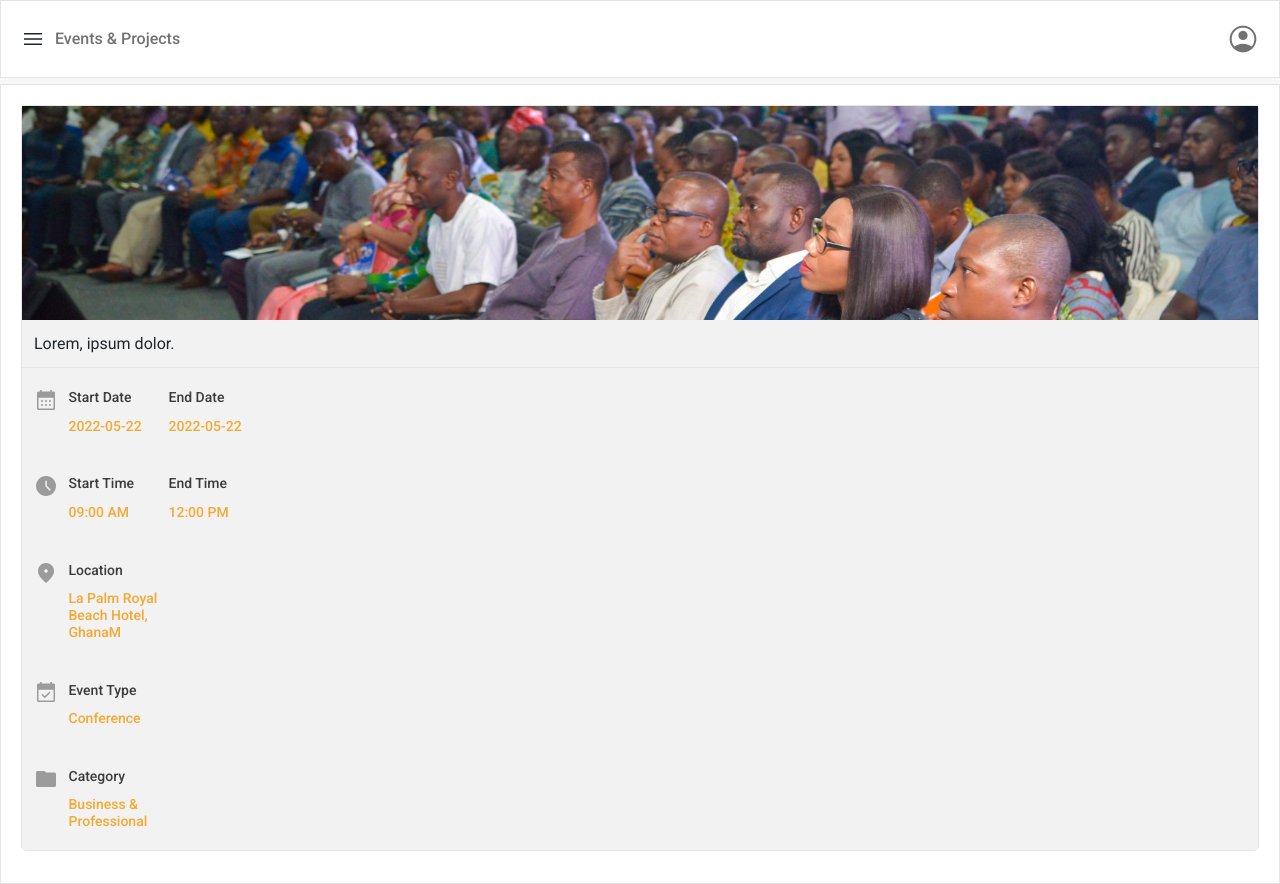
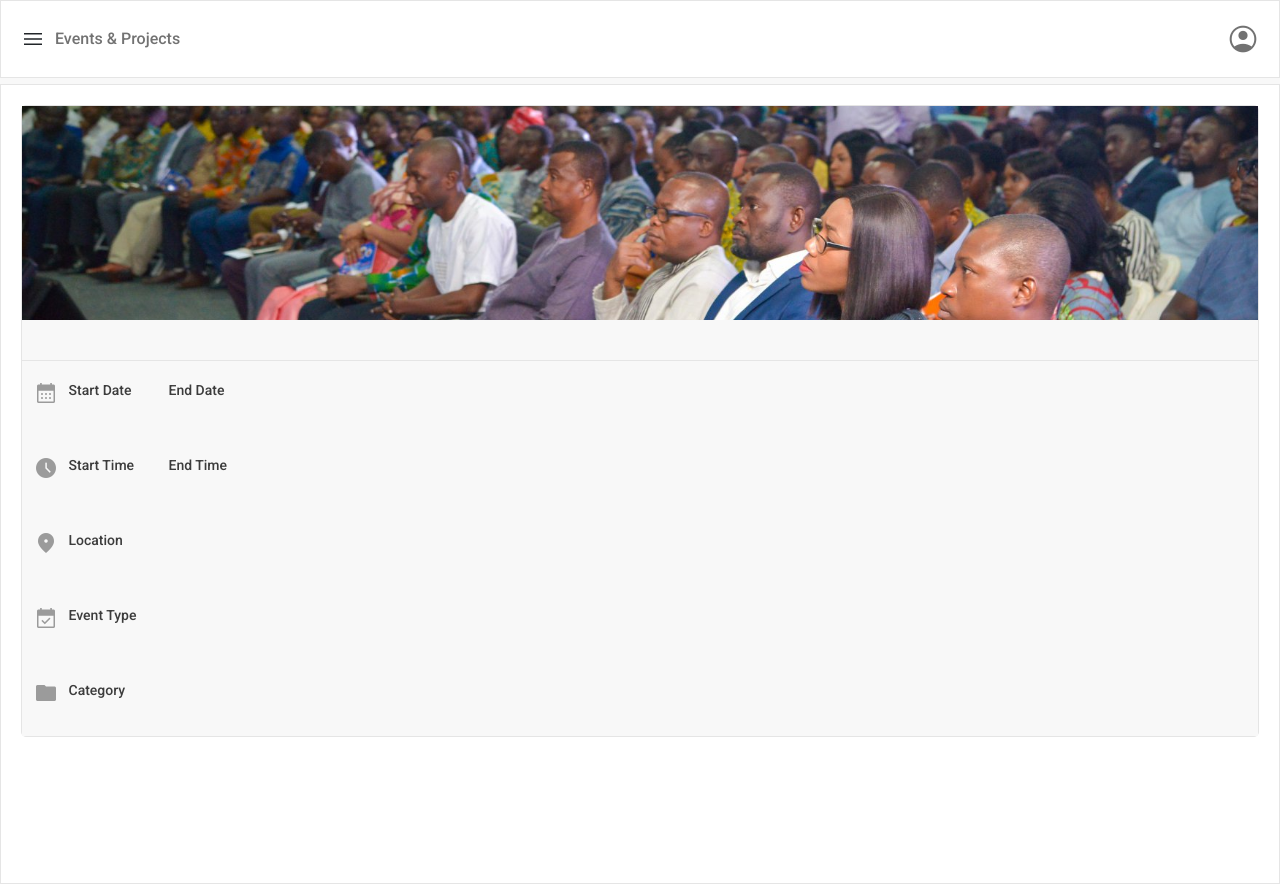
Before and after one commit to FiifiDev1/gcye, a React (Create React App) app: page /eventsandprojects in a window 1280 px wide. Built offline with nearby package versions, Linux system fonts and the light colour scheme.

Commit message:
added accordion functionality to upcoming events

```diff
--- a/src/Components/DashboardContentArea.jsx
+++ b/src/Components/DashboardContentArea.jsx
@@ -1,22 +1,52 @@
-import React, { Component } from 'react'
-import Tab from './Tab'
-import UpcomingEvents from './UpcomingEvents'
+import React, { Component } from "react";
+import Tab from "./Tab";
+import UpcomingEvents from "./UpcomingEvents";
+import { upcomingEvents } from "../Data/upcomingEvents";
 
 export class DashboardContentArea extends Component {
+  constructor(props){
+    super(props);
+
+    this.state = {
+      selected: null
+    }
+  }
+
+  toggle = (item) => {
+    if(this.state.selected === item){
+      return this.setState({selected: null})
+    }
+    console.log(true)
+    this.setState({selected: item})
+  }
+
   render() {
     return (
-      <div className='dashboard-content-area'>
-        <div className='tab-container' >
+      <div className="dashboard-content-area">
+        <div className="tab-container">
           <Tab title="Upcoming Events" status={true}></Tab>
           <Tab title="My Contributions" status={false}></Tab>
         </div>
-        <div className='general-padding'>
-          <UpcomingEvents/>
-          <UpcomingEvents/>
+        <div className="general-padding">
+          {upcomingEvents.map((event, i) => (
+            <UpcomingEvents
+              onclick={()=> this.toggle(i)}
+              description={event.description}
+              startDate={event.startDate}
+              endDate={event.endDate}
+              startTime={event.startTime}
+              endTime={event.endTime}
+              location={event.location}
+              eventType={event.eventType}
+              category={event.category}
+              showContent={this.state.selected}
+              item={i}
+            key={i} />
+          ))}
         </div>
       </div>
-    )
+    );
   }
 }
 
-export default DashboardContentArea
+export default DashboardContentArea;
--- a/src/Components/Signupaslink.jsx
+++ b/src/Components/Signupaslink.jsx
@@ -5,7 +5,7 @@ export class Signupaslink extends Component {
   render() {
     return (
 
-        <Link to={this.props.tos} style={this.props.style} className="sign-up-as-link br pd-h-max">
+        <Link to={"#"} style={this.props.style} className="sign-up-as-link br pd-h-max">
           <span className="material-symbols-outlined ase">{this.props.icon}</span>
           <h1 className="h1-mobile asc" style={{ color: this.props.h1Color }}>
             {this.props.type}
--- a/src/Components/UpcomingEventDetail.jsx
+++ b/src/Components/UpcomingEventDetail.jsx
@@ -4,16 +4,51 @@ import { secondaryColor } from "../Utils/colors";
 export class UpcomingEventDetail extends Component {
   render() {
     return (
-      <div className="grid pd-v-max" style={{ minHeight: '75px', gridTemplateColumns: 'auto 1fr', gridTemplateRows: '19px auto', gridGap: '10.5px'}}>
-        <span className="material-symbols-outlined" style={{color: '#9B9B9B'}}>{this.props.icon}</span>
-        <div className=" grid" style={{gridTemplateColumns: '100px', gridAutoColumns: '100px', gridAutoFlow: 'column', alignItems: 'center', color: '#3C3C3C' }}>
-            <h4 style={{fontSize: '14px'}}>{this.props.detailTitleOne}</h4>
-            <h4 style={{fontSize: '14px'}}>{this.props.detailTitleTwo}</h4>
+      <div
+        className="grid pd-v-max"
+        style={{
+          minHeight: "75px",
+          gridTemplateColumns: "auto 1fr",
+          gridTemplateRows: "19px auto",
+          gridGap: "10.5px",
+        }}
+      >
+        <span
+          className="material-symbols-outlined"
+          style={{ color: "#9B9B9B" }}
+        >
+          {this.props.icon}
+        </span>
+        <div
+          className=" grid"
+          style={{
+            gridTemplateColumns: "100px",
+            gridAutoColumns: "100px",
+            gridAutoFlow: "column",
+            alignItems: "center",
+            color: "#3C3C3C",
+          }}
+        >
+          <h4 style={{ fontSize: "14px" }}>{this.props.detailTitleOne}</h4>
+          <h4 style={{ fontSize: "14px" }}>{this.props.detailTitleTwo}</h4>
         </div>
 
-        <div className=" grid" style={{gridTemplateColumns: '100px', gridAutoColumns: '100px', gridAutoFlow: 'column', alignItems: 'center', gridColumn: '2/3', color: secondaryColor }}>
-            <h4 style={{fontSize: '14px', color: secondaryColor}}>{this.props.detailOne}</h4>
-            <h4 style={{fontSize: '14px'}}>{this.props.detailTwo}</h4>
+        <div
+          className=" grid"
+          style={{
+            gridTemplateColumns: "100px",
+            gridAutoColumns: "100px",
+            gridAutoFlow: "column",
+            alignItems: "center",
+            gridColumn: "2/3",
+            color: secondaryColor,
+            fontWeight: '400'
+          }}
+        >
+          <h4 style={{ fontSize: "14px", color: secondaryColor }}>
+            {this.props.detailOne}
+          </h4>
+          <h4 style={{ fontSize: "14px" }}>{this.props.detailTwo}</h4>
         </div>
       </div>
     );
--- a/src/Components/UpcomingEvents.jsx
+++ b/src/Components/UpcomingEvents.jsx
@@ -5,43 +5,43 @@ import image from "../Assets/upcomingEvent.jpeg";
 export class UpcomingEvents extends Component {
   render() {
     return (
-      <div className="upcoming-event-container br mg-top mg-down" >
+      <div onClick={this.props.onclick} className="upcoming-event-container br mg-top mg-down" >
         <img className="upcoming-event-image" src={image} alt="" />
         <div
           className="upcoming-event-name-container "
-          style={{ borderBottom: "1px solid #E5E5E5" }}
+          style={{ borderBottom: "1px solid #E5E5E5"}}
         >
-          <p className="upcoming-event-name pd-h-min">Lorem, ipsum dolor.</p>
+          <p className="upcoming-event-name pd-max ">{this.props.description}</p>
         </div>
-        <div className="upcoming-event-content pd-h-min">
+        <div className={this.props.showContent === this.props.item ? "upcoming-event-content-show pd-h-min" : "upcoming-event-content-hide pd-h-min"}>
           <UpcomingEventDetail
             icon="calendar_month"
             detailTitleOne="Start Date"
             detailTitleTwo="End Date"
-            detailOne="2022-05-22"
-            detailTwo="2022-05-22"
+            detailOne={this.props.startDate}
+            detailTwo={this.props.endDate}
           ></UpcomingEventDetail>
           <UpcomingEventDetail
             icon="schedule"
             detailTitleOne="Start Time"
             detailTitleTwo="End Time"
-            detailOne="09:00 AM"
-            detailTwo="12:00 PM"
+            detailOne={this.props.startTime}
+            detailTwo={this.props.endTime}
           ></UpcomingEventDetail>
           <UpcomingEventDetail
             icon="location_on"
             detailTitleOne="Location"
-            detailOne="La Palm Royal Beach Hotel, GhanaM"
+            detailOne={this.props.location}
           ></UpcomingEventDetail>
           <UpcomingEventDetail
             icon="event_available"
             detailTitleOne="Event Type"
-            detailOne="Conference"
+            detailOne={this.props.eventType}
           ></UpcomingEventDetail>
           <UpcomingEventDetail
             icon="folder"
             detailTitleOne="Category"
-            detailOne="Business & Professional"
+            detailOne={this.props.category}
           ></UpcomingEventDetail>
         </div>
       </div>
--- /dev/null
+++ b/src/Data/upcomingEvents.js
@@ -0,0 +1,24 @@
+export const upcomingEvents = [
+    {
+        description: "Lorem ipsum dolor, sit amet consectetur adipisicing elit. Eum, consectetur.",
+        startDate: '2022-05-22',
+        endDate: '2022-05-22',
+        startTime: '09:00 AM',
+        endTime: '12:00 PM',
+        location: "La Palm Royal Beach Hotel",
+        eventType: 'Conference',
+        category: 'Business & Professional'
+    },
+    {
+        description: "Lorem ipsum dolor, sit amet consectetur adipisicing elit. Eum, consectetur.",
+        startDate: '2022-05-22',
+        endDate: '2022-05-22',
+        startTime: '09:00 AM',
+        endTime: '12:00 PM',
+        location: "La Palm Royal Beach Hotel",
+        eventType: 'Conference',
+        category: 'Business & Professional'
+    }
+]
+
+// model api response to fit this same data model
--- a/src/styles/styles.css
+++ b/src/styles/styles.css
@@ -227,6 +227,10 @@ a {
   align-self: start;
 }
 
+.pd-max {
+  padding: 20px;
+}
+
 .grid {
   display: grid;
 }
@@ -342,27 +346,6 @@ body {
   color: #9B9B9B;
 }
 
-.upcoming-event-container {
-  border: 1px solid #E5E5E5;
-  height: auto;
-  display: grid;
-  grid-template-rows: 1fr 48px;
-  cursor: pointer;
-}
-
-.upcoming-event-image {
-  width: 100%;
-  height: 214px;
-  -o-object-fit: cover;
-     object-fit: cover;
-}
-
-.upcoming-event-name-container {
-  display: grid;
-  align-items: center;
-  background-color: #F2F2F2;
-}
-
 .tab-container {
   display: grid;
   grid-template-columns: 1fr 1fr;
@@ -447,9 +430,39 @@ body {
   color: #727272;
 }
 
-.upcoming-event-content {
+.upcoming-event-content-show {
+  display: block;
   height: auto;
-  background-color: #F2F2F2;
+  background-color: #f8f8f8;
+  transition: all 0.6s cubic-bezier(0, 1, 0, 1);
+}
+
+.upcoming-event-content-hide {
+  height: auto;
+  background-color: #f8f8f8;
+  display: none;
+  transition: all 0.6s cubic-bezier(1, 0, 1, 0);
+}
+
+.upcoming-event-container {
+  border: 1px solid #E5E5E5;
+  height: auto;
+  display: grid;
+  grid-template-rows: 1fr auto;
+  cursor: pointer;
+}
+
+.upcoming-event-image {
+  width: 100%;
+  height: 214px;
+  -o-object-fit: cover;
+     object-fit: cover;
+}
+
+.upcoming-event-name-container {
+  display: grid;
+  align-items: center;
+  background-color: #f8f8f8;
 }
 
 .closed-tab {
--- a/src/styles/styles.scss
+++ b/src/styles/styles.scss
@@ -64,6 +64,9 @@ $placeholder-color: #C3C3C3;
     align-self: start;
 }
 
+.pd-max{
+    padding: 20px
+}
 
 .grid{
     display: grid;
@@ -185,27 +188,7 @@ body{
 
 // events and projects
 
-.upcoming-event-container{
-    border: 1px solid $border-color;
-    height: auto;
-    display: grid;
-    grid-template-rows: 1fr 48px;
-    cursor: pointer;
-}
 
-.upcoming-event-image{
-    width: 100%;
-    height: 214px;
-    object-fit: cover;
-}
-
-.upcoming-event-name-container{
-    display: grid;
-    align-items: center;
-    background-color: #F2F2F2;
-    // grid-auto-flow: row;
-    // grid-auto-rows: 75px;
-}
 
 .tab-container{
     display: grid;
@@ -309,12 +292,40 @@ body{
 // end signupas
 
 // upcoming event
-.upcoming-event-content{
+.upcoming-event-content-show{
+    display: block;
     height: auto;
-    background-color: #F2F2F2;
+    background-color: #f8f8f8;
+    transition: all 0.6s cubic-bezier(0,1,0,1);
+}
+.upcoming-event-content-hide{
+    height: auto;
+    background-color: #f8f8f8;
+    display: none;
+    transition: all 0.6s cubic-bezier(1,0,1,0);
 }
 
+.upcoming-event-container{
+    border: 1px solid $border-color;
+    height: auto;
+    display: grid;
+    grid-template-rows: 1fr auto;
+    cursor: pointer;
+}
 
+.upcoming-event-image{
+    width: 100%;
+    height: 214px;
+    object-fit: cover;
+}
+
+.upcoming-event-name-container{
+    display: grid;
+    align-items: center;
+    background-color: #f8f8f8;
+    // grid-auto-flow: row;
+    // grid-auto-rows: 75px;
+}
 
 // end upcoming event
 
```
Also changed, not shown: 1 other file (tests, documents, lock files or other folders).
